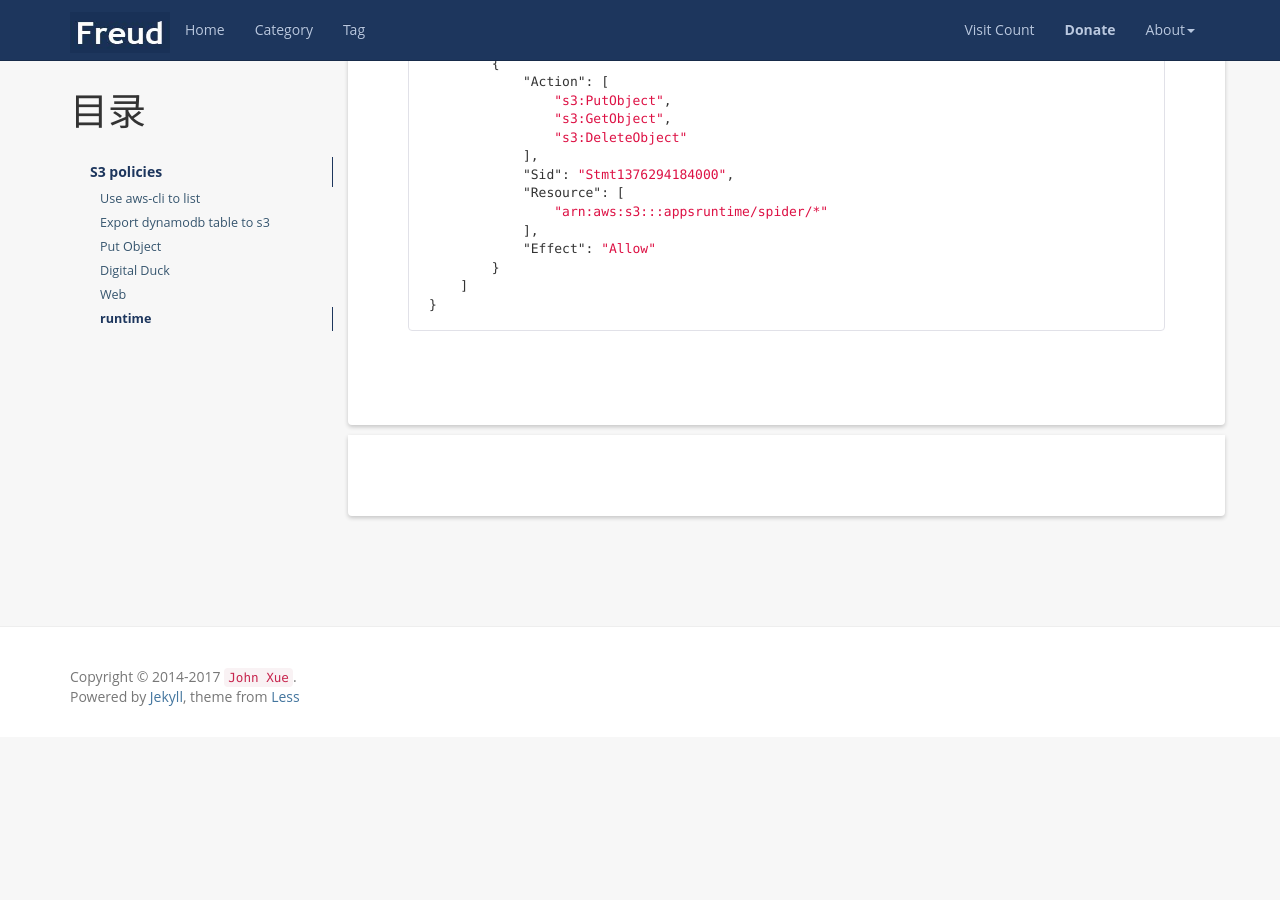
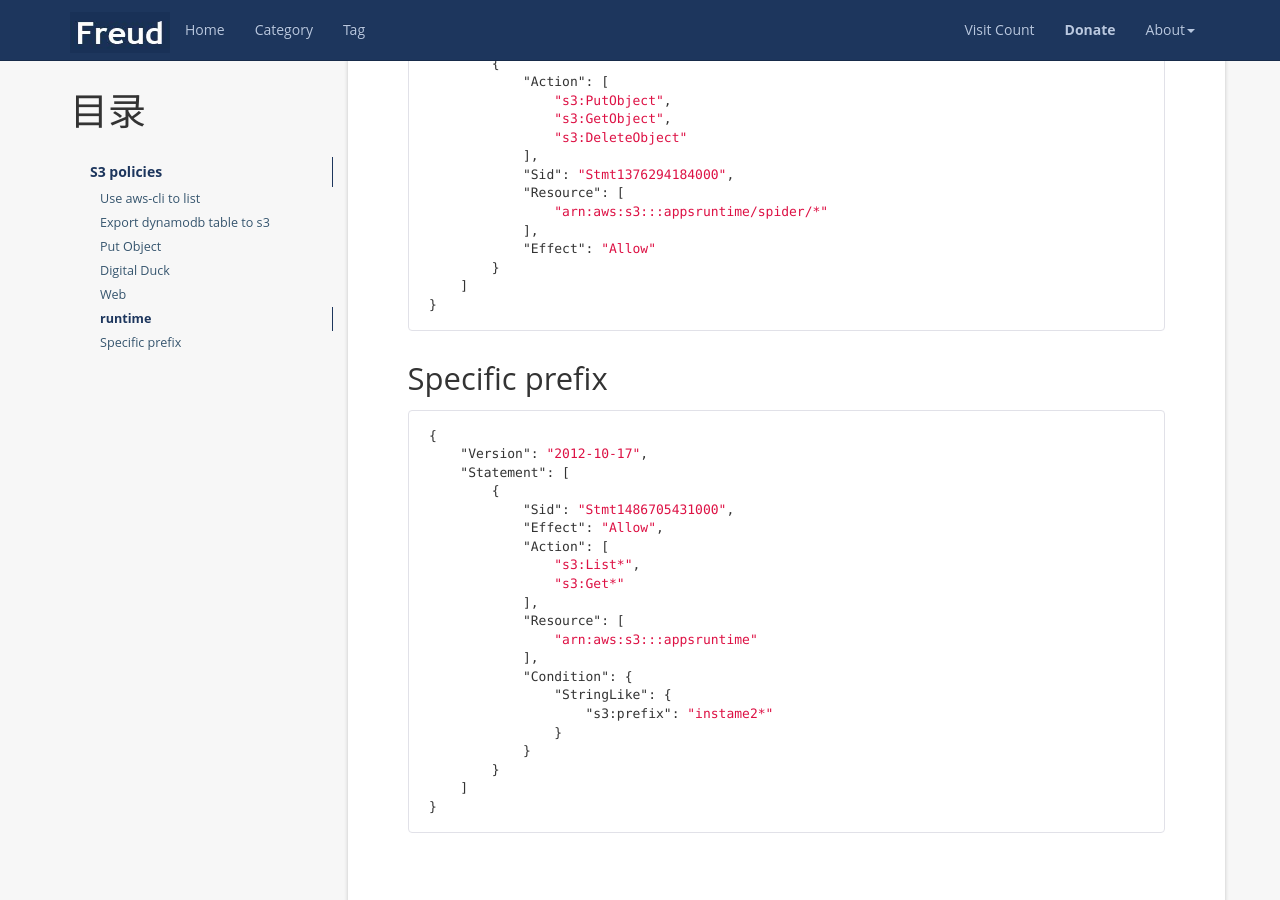
Before and after one commit to caser789/caser789.github.io, a Jekyll site: the page built from _posts/2017-5-14-IAM-s3.md, in a window 1280 px wide and 900 px high, scrolled down 4014 px. Built offline with Jekyll 4.4.1, drawn with Linux system fonts in a browser that asks for light colours; nearby versions of some CDN libraries; comment, search, counter and statistics services are not loaded; before the commit the page ends 4751 px from its top, so only the background shows below that.

Commit message:
AWS: IAM - S3 specific a prefix

````diff
--- a/_posts/2017-5-14-IAM-s3.md
+++ b/_posts/2017-5-14-IAM-s3.md
@@ -207,6 +207,31 @@ tag: iam
     ]
 }
 ```
+## Specific prefix
+
+```json
+{
+    "Version": "2012-10-17",
+    "Statement": [
+        {
+            "Sid": "Stmt1486705431000",
+            "Effect": "Allow",
+            "Action": [
+                "s3:List*",
+                "s3:Get*"
+            ],
+            "Resource": [
+                "arn:aws:s3:::appsruntime"
+            ],
+            "Condition": {
+                "StringLike": {
+                    "s3:prefix": "instame2*"
+                }
+            }
+        }
+    ]
+}
+```
 [jekyll]:      http://jekyllrb.com
 [jekyll-gh]:   https://github.com/jekyll/jekyll
 [jekyll-help]: https://github.com/jekyll/jekyll-help
````
